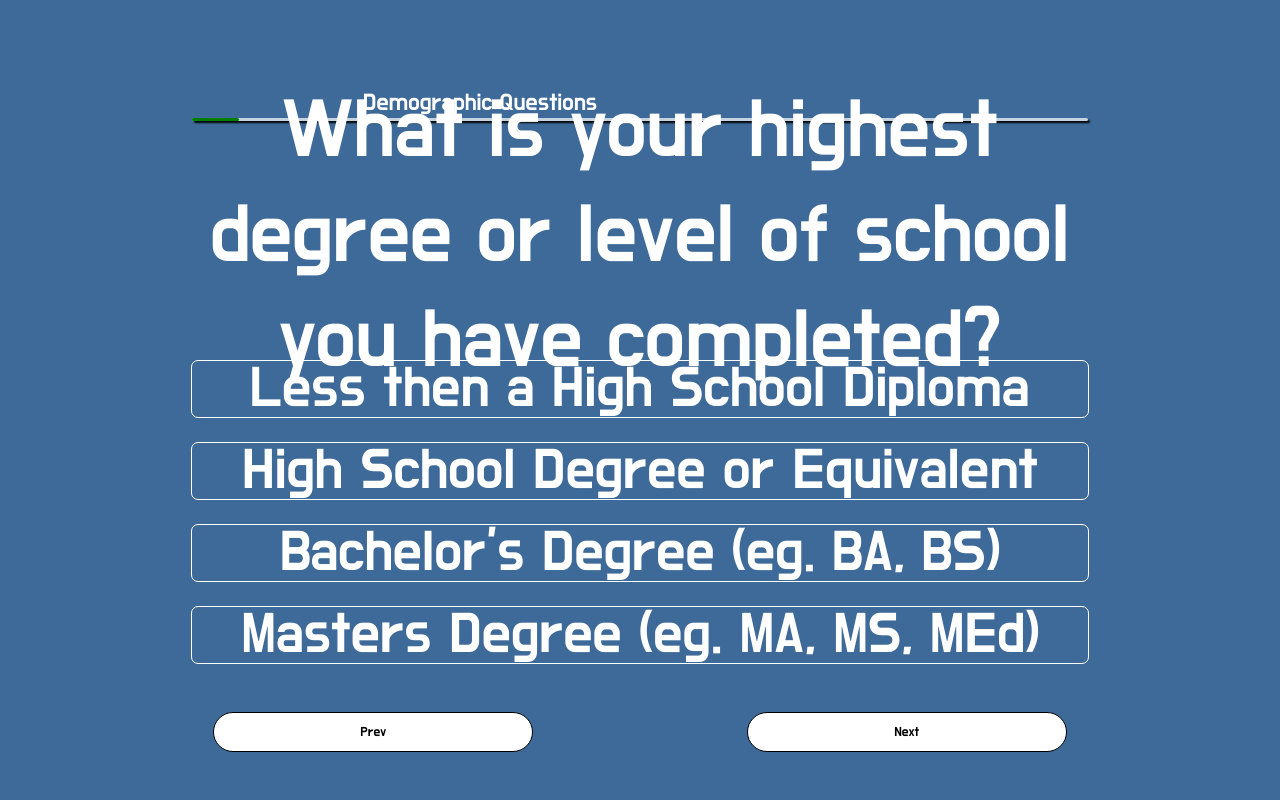
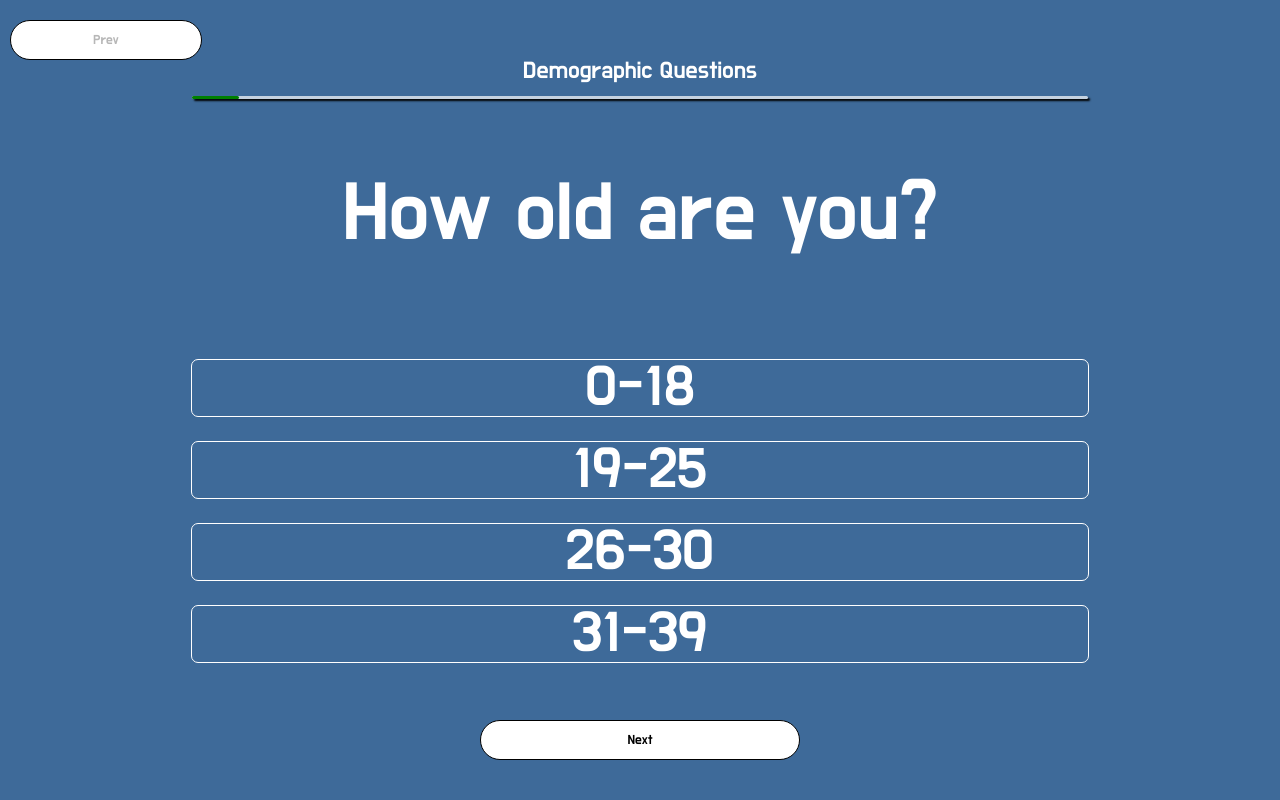
Before and after one commit to lukematthewsh/Flyin-Ryan, a React app in the folder client/: page /questions in a window 1280 px wide. Built offline with nearby package versions, Linux system fonts and the light colour scheme; some packages are replaced by stand-ins of ours.

Commit message:
worked more on styling the questions pages

```diff
--- a/client/src/Components/ProgressBar.js
+++ b/client/src/Components/ProgressBar.js
@@ -7,7 +7,7 @@ const BarBackground = styled.div`
     width: 70vw;
     height: 3px;
     background-color: #c5d2e0;
-   border-radius: 9px;
+    border-radius: 9px;
     box-shadow: 2px 2px 2px black;
     overflow:hide;
 `;
--- a/client/src/Components/Questions.js
+++ b/client/src/Components/Questions.js
@@ -9,7 +9,6 @@ import styled from 'styled-components'
 
 const ProgressBarContainer = styled.div`
 width: 300px;
-margin-top: 11vh;
 `;
 
 class Questions extends React.Component {
@@ -138,9 +137,18 @@ class Questions extends React.Component {
         return (
 
             <div id="questions-wrapper">
+                <div id='buttonWrapper'>
+                            <button
+                                id="prevButton"
+                                onClick={this.prevQuestion}
+                                disabled={question.index === 0}
+                            >Prev</button>
+                        </div>
                 <ProgressBarContainer>
-                    <div id='questionTitle'>{headerText}</div>
-                   <Progress percentage={this.state.percentage} />
+                    <div id='questionTitleWrapper'>
+                        <div id='questionTitle'>{headerText}</div>
+                    </div>
+                    <Progress percentage={this.state.percentage} />
                 </ProgressBarContainer>
 
                 <div id='question-container'>
@@ -155,11 +163,6 @@ class Questions extends React.Component {
                     </div>
 
                     <div id="question-inner-container">
-                        <button
-                            id="prevButton"
-                            onClick={this.prevQuestion}
-                            disabled={question.index === 0}
-                        >Prev</button>
                         <button
                             id="nextButton"
                             onClick={this.nextQuestion}
--- a/client/src/Components/QuestionsData.js
+++ b/client/src/Components/QuestionsData.js
@@ -1,12 +1,12 @@
 const data = {
     "questions": [
         //TESTING
-        {
-            "index": 3,
-            "folder": "Education",
-            "inquery": 'What is your highest degree or level of school you have completed?',
-            "options": ["Less then a High School Diploma", "High School Degree or Equivalent", "Bachelor's Degree (eg. BA, BS)", "Masters Degree (eg. MA, MS, MEd)", "Doctorate (eg. PhD, EdD)", "Other (Please specify)"]
-        },
+        // {
+        //     "index": 3,
+        //     "folder": "Education",
+        //     "inquery": 'What is your highest degree or level of school you have completed?',
+        //     "options": ["Less then a High School Diploma", "High School Degree or Equivalent", "Bachelor's Degree (eg. BA, BS)", "Masters Degree (eg. MA, MS, MEd)", "Doctorate (eg. PhD, EdD)", "Other (Please specify)"]
+        // },
 
         // Demographic Questions
         {
--- a/client/src/Css/Questions.css
+++ b/client/src/Css/Questions.css
@@ -1,17 +1,23 @@
-* {
-    margin: 0px;
-    padding: 0px;
-    border: 0px;
-}
-
 #questions-wrapper {
     display: flex;
     flex-direction: column;
     height: 100vh;
     width: 100vw;
-    /* justify-content: flex-end; */
     font-family: 'Do Hyeon', sans-serif;
     background-color: #3e6a99;
+}
+
+#prevButton {
+    width: 15vw;
+    height: 5vh;
+    margin-top: 20px;
+    margin-left: 10px;
+    border: 1px solid black;
+    border-radius: 20px;
+    background-color: white;
+    font-family: 'Do Hyeon', sans-serif;
+    z-index: 50;
+    position: fixed;
 }
 
 #question-header-container {
@@ -22,10 +28,19 @@
     width: 100vw;
     height: 7vh;
     margin-top: 5px;
+    position: absolute;
+}
+
+#questionTitleWrapper {
+    display: flex;
+    width: 100vw;
+    justify-content: center;
+    margin-bottom: 10px;
+    margin-top: 7vh;
 }
 
 #questionTitle {
-    width: 75vw;
+    width: 100vw;
     text-align: center;
     font-size: 3vh;
     color: white;
@@ -83,14 +98,14 @@
     outline: none;
     padding: 8px;
     border: 1px solid;
-    border-image:   linear-gradient(45deg, #adadad9a, #5555554d, #ffffff4d) 1;
+    border-image: linear-gradient(45deg, #adadad9a, #5555554d, #ffffff4d) 1;
     background-color: #3e6a99;
     box-shadow: inset 0px 0px 80px 10px rgba(41, 83, 128, 0.842);
     font-size: 3vh;
     color: white
 }
 
-#textAnswers::placeholder{
+#textAnswers::placeholder {
     color: rgba(255, 255, 255, 0.425);
     font-family: 'Do Hyeon', sans-serif;
     text-align: center;
@@ -103,7 +118,7 @@
     width: 100%;
 }
 
-#nextButton, #prevButton {
+#nextButton {
     width: 25vw;
     height: 5vh;
     border: 1px solid black;
@@ -111,4 +126,6 @@
     background-color: white;
     margin-top: 3vh;
     font-family: 'Do Hyeon', sans-serif;
+    position: absolute;
+    bottom: 5vh;
 }
```
